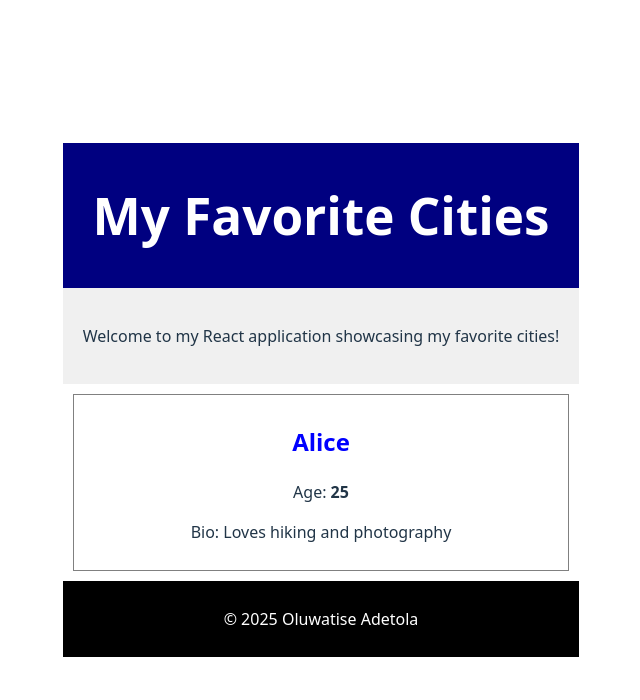
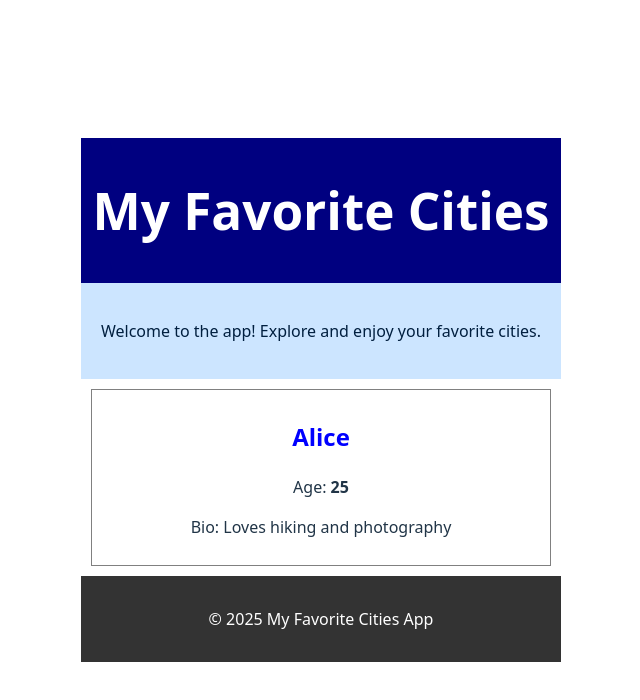
Before and after one commit to oluwatise-dev05/alx-fe-reactjs, a React (Vite) app in the folder alx-react-app-new/: page / in a window 1280 px wide. Shown: the top 700 px of the page, without its empty margins (319-959 px from the left). Built offline with nearby package versions, Linux system fonts and the light colour scheme.

Commit message:
Apply inline CSS styling to all React components

```diff
--- a/alx-react-app-new/src/components/Footer.jsx
+++ b/alx-react-app-new/src/components/Footer.jsx
@@ -1,7 +1,8 @@
+
 function Footer() {
   return (
-    <footer style={{ backgroundColor: 'black', color: 'white', textAlign: 'center', padding: '10px' }}>
-      <p>&copy; 2025 Oluwatise Adetola</p>
+    <footer style={{ backgroundColor: '#333', color: 'white', textAlign: 'center', padding: '15px' }}>
+      <p>&copy; 2025 My Favorite Cities App</p>
     </footer>
   );
 }
--- a/alx-react-app-new/src/components/MainContent.jsx
+++ b/alx-react-app-new/src/components/MainContent.jsx
@@ -1,7 +1,7 @@
 function MainContent() {
   return (
-    <main style={{ padding: '20px', backgroundColor: '#f0f0f0' }}>
-      <p>Welcome to my React application showcasing my favorite cities!</p>
+    <main style={{ padding: '20px', backgroundColor: '#cce5ff', textAlign: 'center', color: '#001f3f' }}>
+      <p>Welcome to the app! Explore and enjoy your favorite cities.</p>
     </main>
   );
 }
```
